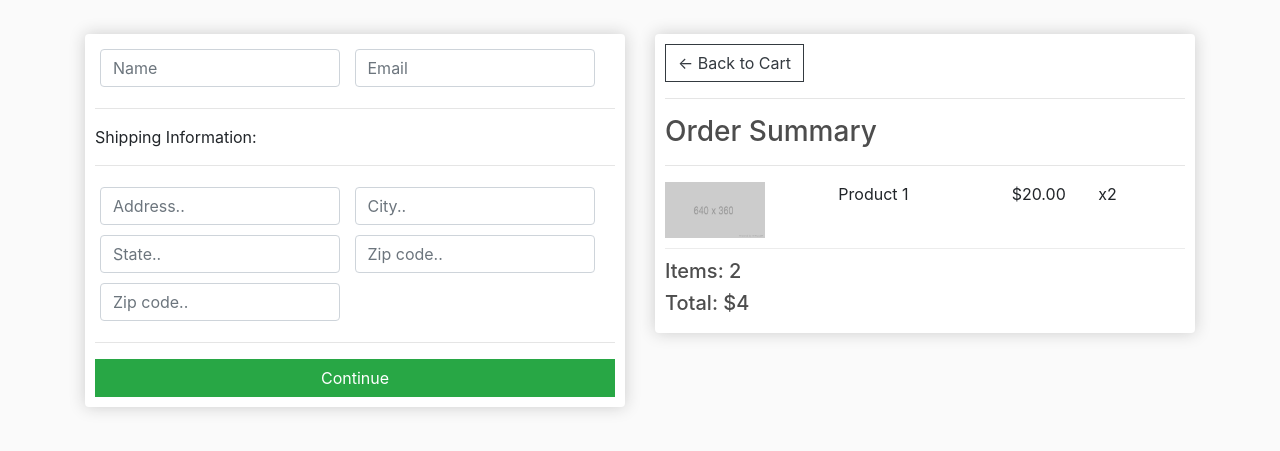
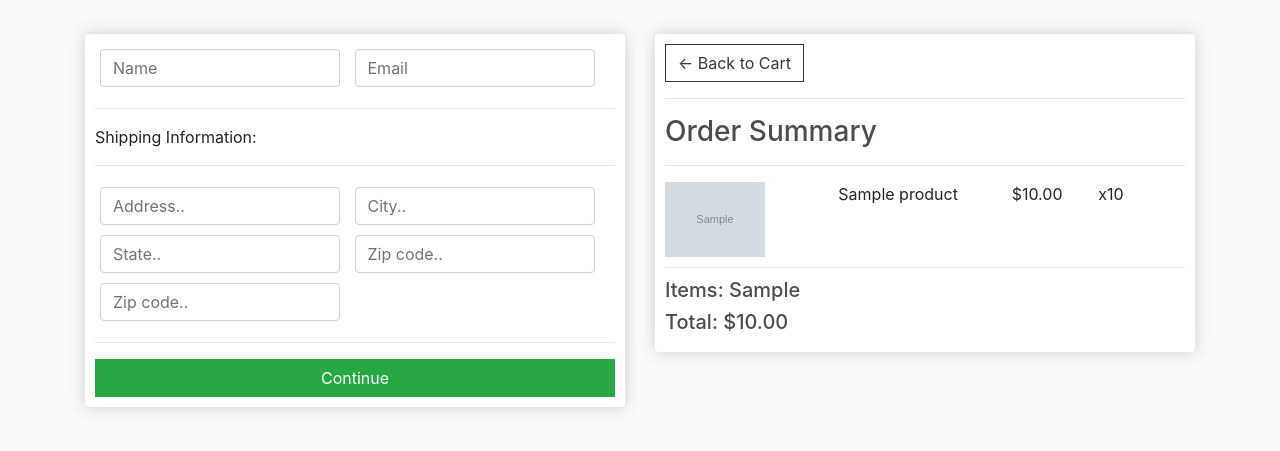
Before and after one commit to ignaciodiazb/ecommerce-0, a Django app: template ecommerce/store/templates/store/checkout.html in a window 1280 px wide. Shown: the part 57-508 px from the top of the page. Run offline with Django 3.2, Linux system fonts and the light colour scheme; the template is opened without the code that fills it: most values are stand-ins (such as "Sample title", 1, 10 or a date in 2020); grey boxes marked "Sample" are stand-in pictures; some libraries are stand-ins or nearby versions.

Commit message:
checout page now renders data about items and total price

```diff
--- a/ecommerce/store/templates/store/checkout.html
+++ b/ecommerce/store/templates/store/checkout.html
@@ -55,14 +55,17 @@
                 <hr>
 				<h3>Order Summary</h3>
                 <hr>
+                {% for item in items %}
                 <div class="cart-row">
-					<div style="flex:2"><img class="row-image" src="{% static 'images/placeholder.png' %}"></div>
-					<div style="flex:2"><p>Product 1</p></div>
-					<div style="flex:1"><p>$20.00</p></div>
-					<div style="flex:1"><p>x2</p></div>
+					<div style="flex:2"><img class="row-image" src="{{ item.product.imageURL }}"></div>
+					<div style="flex:2"><p>{{ item.product.name }}</p></div>
+					<div style="flex:1"><p>${{ item.product.price|floatformat:2 }}</p></div>
+					<div style="flex:1"><p>x{{ item.quantity }}</p></div>
                 </div>
-                <h5>Items:   2</h5>
-				<h5>Total:   $4</h5>
+                {% endfor %}
+
+                <h5>Items:   {{ order.get_cart_items }}</h5>
+				<h5>Total:   ${{ order.get_cart_total|floatformat:2 }}</h5>
             </div>
         </div>
     </div>
```
Also changed, not shown: ecommerce/store/views.py (+12 -1 lines).
